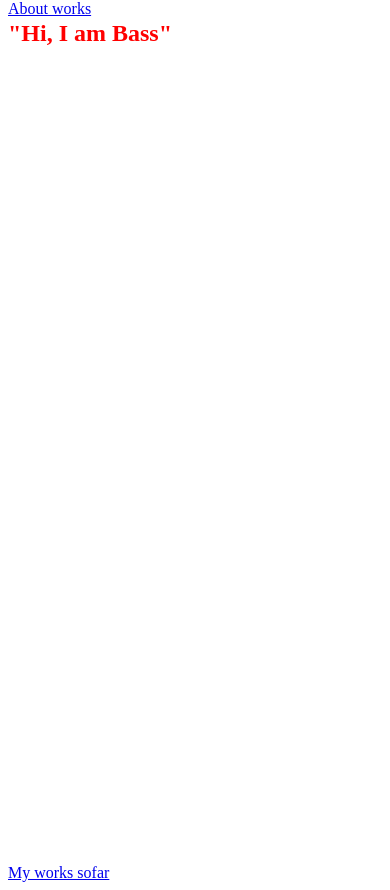
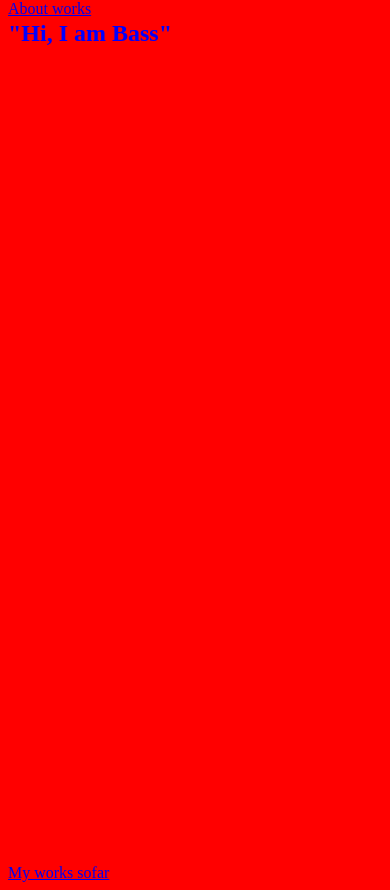
Before and after one commit to hbtpoprock/Build-a-Personal-Portfolio-Webpage, a plain HTML site: page index.html in a window 390 px wide. Drawn offline with Linux system fonts and the light colour scheme.

Commit message:
change bg to red

```diff
--- a/styles/main.css
+++ b/styles/main.css
@@ -1,6 +1,6 @@
 @media (max-width: 400px) {
     h1 {
-        color: red;
+        color: blue;
     }
 }
 
@@ -13,6 +13,6 @@
     height: 100vh;
 }
 
-body{
-    /* background-color: red; */
+body {
+    background-color: red;
 }
```
Also changed, not shown: 1 other file.
